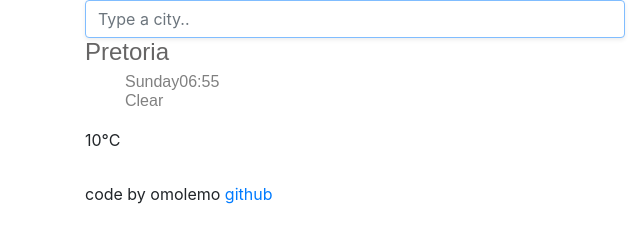
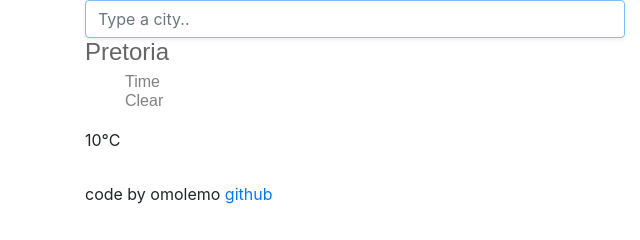
Before and after one commit to Omolemo-Lamont/prectice-project, a plain HTML site: page index.html in a window 1280 px wide. Shown: the full height of the page, 0-640 px from the left. Drawn offline with nearby package versions, Linux system fonts and the light colour scheme.

Commit message:
testing path

```diff
--- a/index.html
+++ b/index.html
@@ -33,7 +33,7 @@
             </form>
             <h1 id="city">Pretoria</h1>
             <ul>
-                <li id="date">Sunday06:55</li>
+                <li id="date">Time</li>
                 <li id="description">Clear</li>
             </ul>
             <div class="row">
```
Also changed, not shown: 1 other file.
